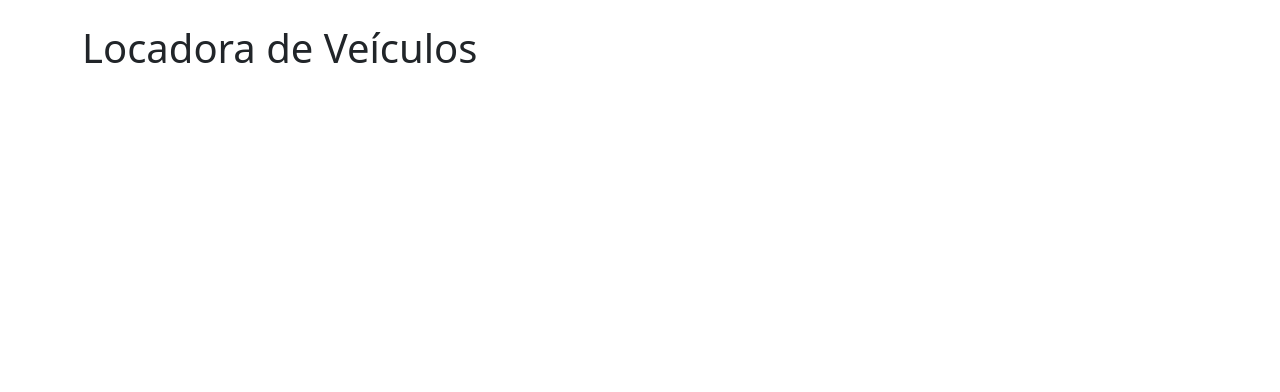
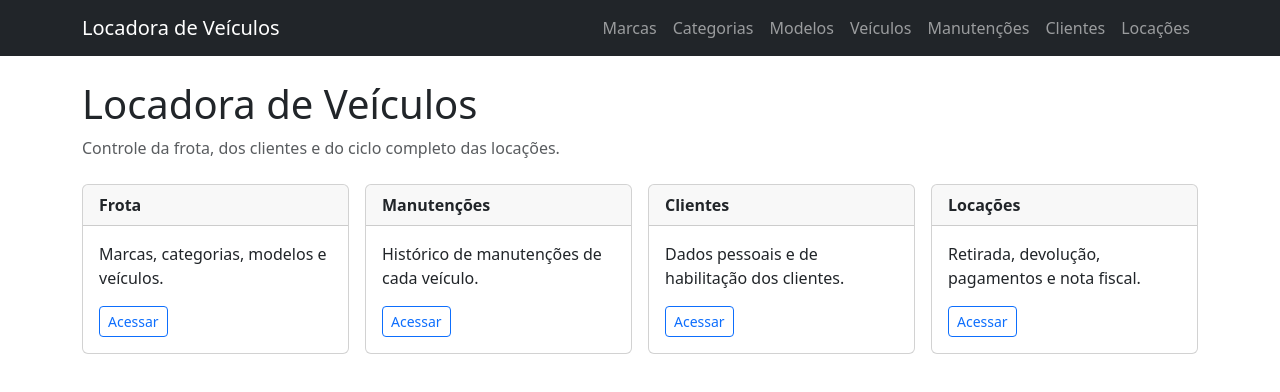
Before and after one commit to erickjube/ProjetoLocacaoVeiculos, a React (Vite) app: page / in a window 1280 px wide. Shown: the top 392 px of the page. Built offline with nearby package versions, Linux system fonts and the light colour scheme.

Commit message:
Adiciona rotas, menu de navegação e página inicial

```diff
--- a/src/App.tsx
+++ b/src/App.tsx
@@ -1,8 +1,17 @@
+import { BrowserRouter, Route, Routes } from "react-router-dom";
+import { Navbar } from "./components/Navbar";
+import { Home } from "./pages/Home";
+
 function App() {
   return (
-    <div className="container py-4">
-      <h1>Locadora de Veículos</h1>
-    </div>
+    <BrowserRouter>
+      <Navbar />
+      <main className="container py-4">
+        <Routes>
+          <Route path="/" element={<Home />} />
+        </Routes>
+      </main>
+    </BrowserRouter>
   );
 }
 
--- /dev/null
+++ b/src/pages/Home.tsx
@@ -0,0 +1,36 @@
+import { Link } from "react-router-dom";
+import { Card } from "../components/Card";
+
+interface Atalho {
+  titulo: string;
+  descricao: string;
+  path: string;
+}
+
+const atalhos: Atalho[] = [
+  { titulo: "Frota", descricao: "Marcas, categorias, modelos e veículos.", path: "/veiculos" },
+  { titulo: "Manutenções", descricao: "Histórico de manutenções de cada veículo.", path: "/manutencoes" },
+  { titulo: "Clientes", descricao: "Dados pessoais e de habilitação dos clientes.", path: "/clientes" },
+  { titulo: "Locações", descricao: "Retirada, devolução, pagamentos e nota fiscal.", path: "/locacoes" },
+];
+
+export function Home() {
+  return (
+    <>
+      <h1 className="mb-2">Locadora de Veículos</h1>
+      <p className="text-muted mb-4">Controle da frota, dos clientes e do ciclo completo das locações.</p>
+      <div className="row g-3">
+        {atalhos.map((atalho) => (
+          <div className="col-12 col-md-6 col-lg-3" key={atalho.path}>
+            <Card title={atalho.titulo}>
+              <p>{atalho.descricao}</p>
+              <Link to={atalho.path} className="btn btn-outline-primary btn-sm">
+                Acessar
+              </Link>
+            </Card>
+          </div>
+        ))}
+      </div>
+    </>
+  );
+}
```
